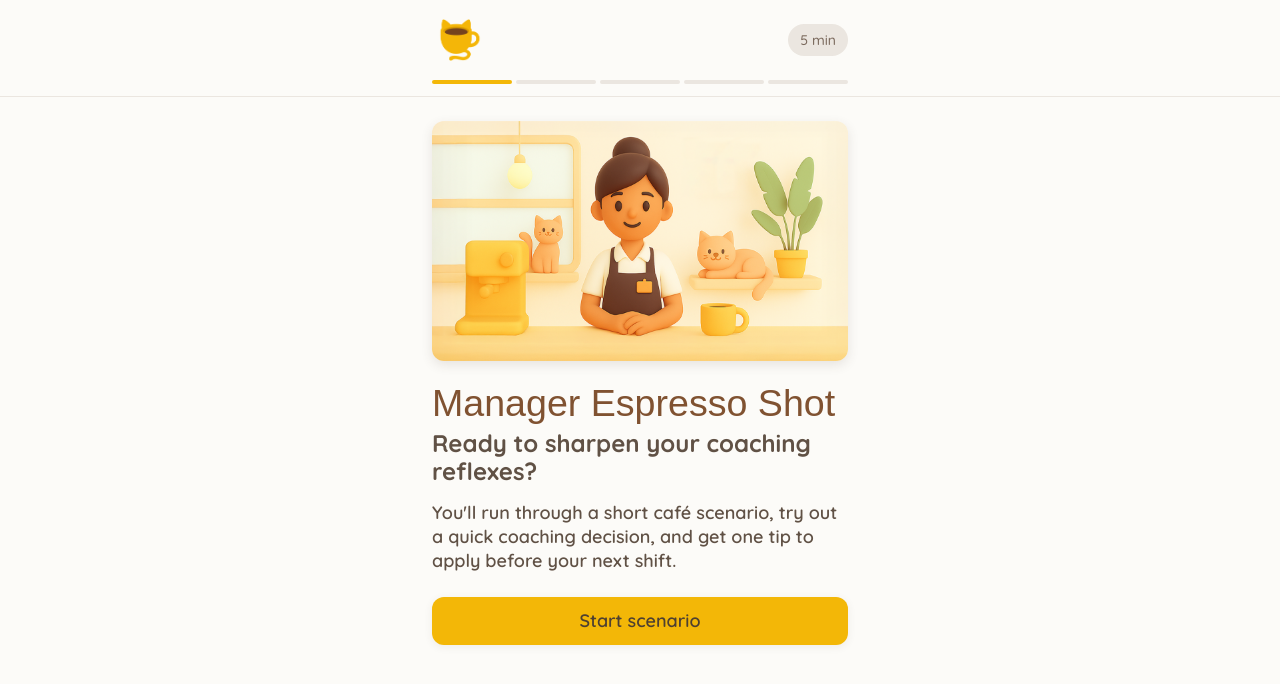
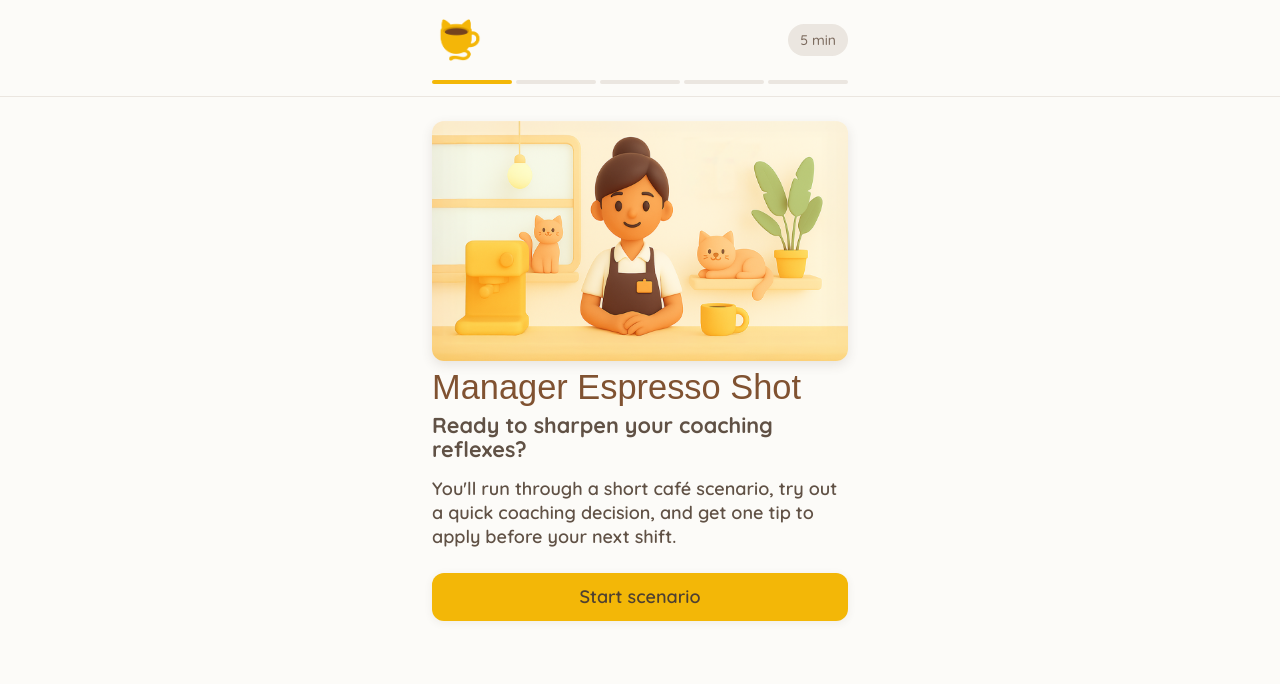
Before and after one commit to melmilloway/espresso-shift-coach, a React (Vite) app: page / in a window 1280 px wide. Shown: the top 684 px of the page. Built offline with nearby package versions, Linux system fonts and the light colour scheme; the HTML template or start-up script is replaced by a standard one; a web font is replaced by a local one.

Commit message:
Refactor launch screen styles

```diff
--- a/src/pages/Launch.tsx
+++ b/src/pages/Launch.tsx
@@ -19,12 +19,12 @@ const Launch = () => {
         </div>
 
         {/* Content */}
-        <div className="space-y-4">
+        <div className="space-y-4" style={{ marginTop: '.5rem' }}>
           <div className="space-y-2">
-            <h1 className="font-heading" style={{ fontSize: '2.35rem', lineHeight: '2.25rem' }}>
+            <h1 className="font-heading" style={{ fontSize: '2.15rem', lineHeight: '2.25rem' }}>
               Manager Espresso Shot
             </h1>
-            <p style={{ fontSize: '1.5rem', lineHeight: '1.75rem', fontWeight: 800 }}>
+            <p style={{ fontSize: '1.35rem', lineHeight: '1.5rem', fontWeight: 800 }}>
               Ready to sharpen your coaching reflexes?
             </p>
           </div>
```
